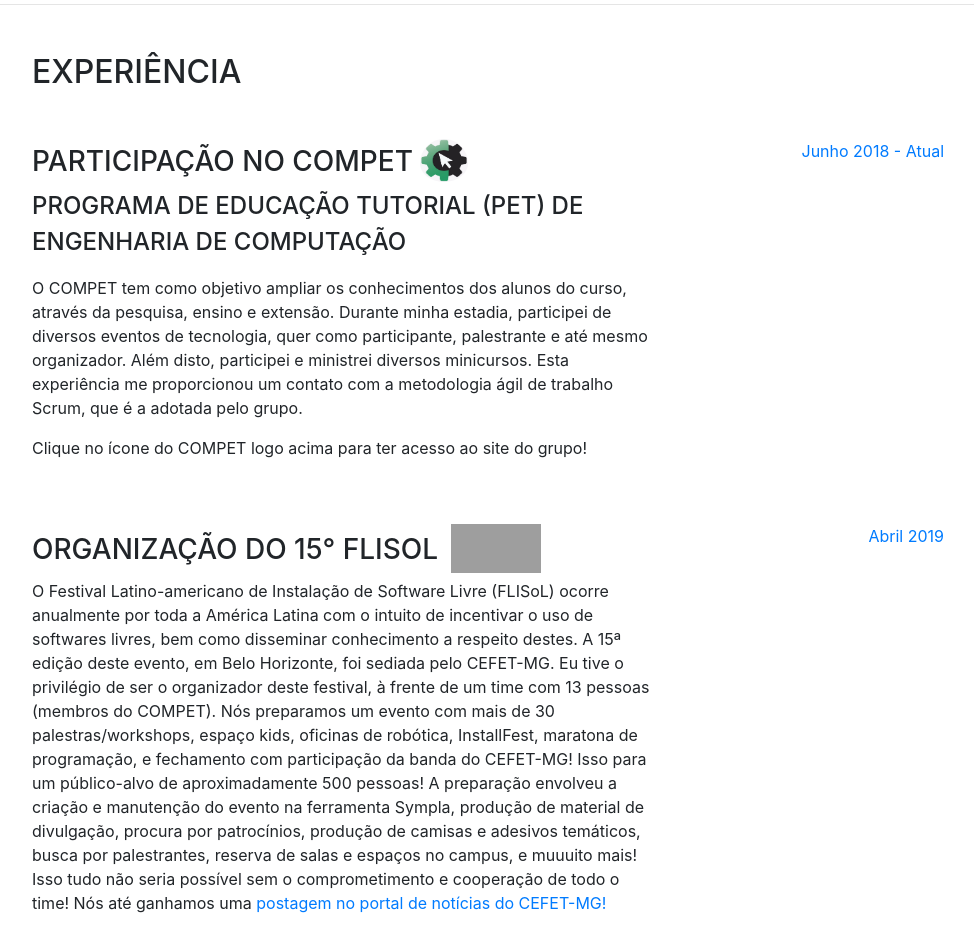
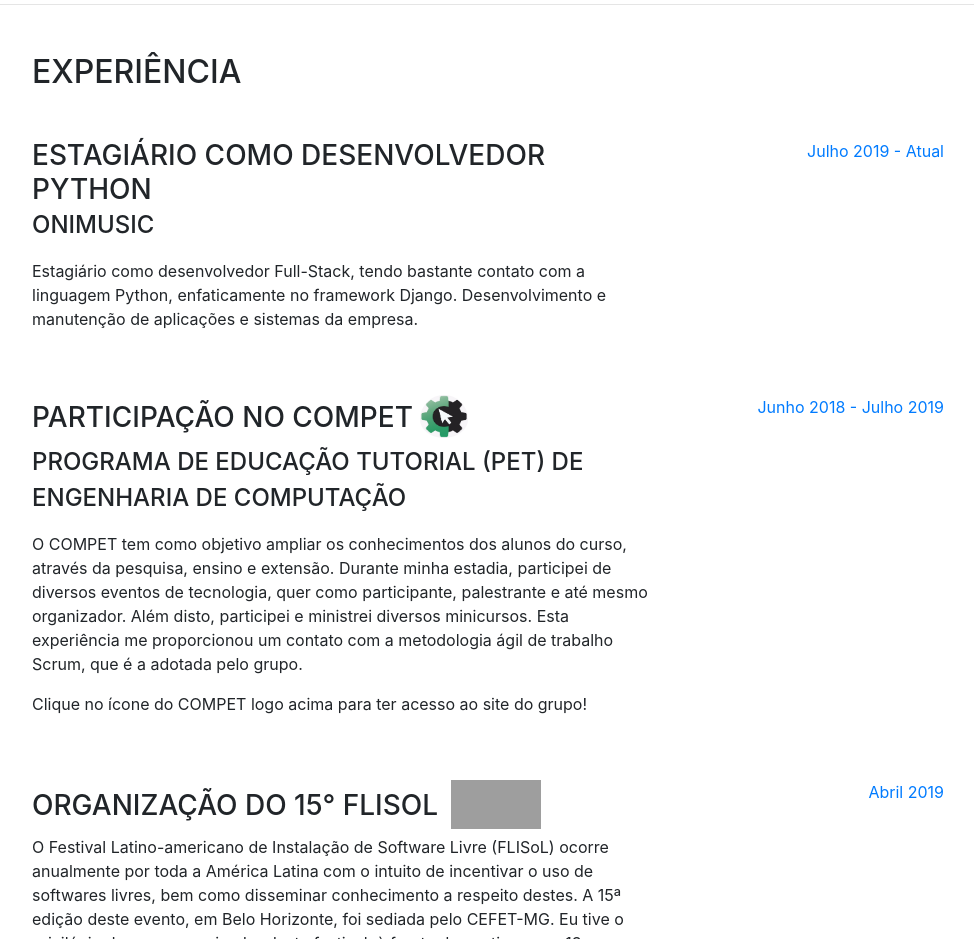
Before and after one commit to Gc04346/danielSantana, a website with bundled scripts: page index.html in a window 1280 px wide. Shown: the part 820-1759 px from the top of the page, without its empty margins (288-1262 px from the left). Built offline with nearby package versions, Linux system fonts and the light colour scheme; grey boxes are pictures that could not be loaded; a web font is replaced by a local one.

Commit message:
Atualizacao OniMusic

```diff
--- a/index.html
+++ b/index.html
@@ -108,6 +108,20 @@
 
           <div class="resume-item d-flex flex-column flex-md-row mb-5">
             <div class="resume-content mr-auto">
+              <h3 class="mb-0">Estagiário como desenvolvedor Python
+                <!--<a href="http://compet.decom.cefetmg.br"target="_blank">
+                <img src="img/compet.png" alt="compet" width="48" height="49" style="border-radius: 50%;padding-bottom: 6px">
+              </a>--></h3>
+              <div class="subheading mb-3">OniMusic</div>
+              <p>Estagiário como desenvolvedor Full-Stack, tendo bastante contato com a linguagem Python, enfaticamente no framework Django. Desenvolvimento e manutenção de aplicações e sistemas da empresa.</p>
+            </div>
+            <div class="resume-date text-md-right">
+              <span class="text-primary">Julho 2019 - Atual</span>
+            </div>
+          </div>
+
+          <div class="resume-item d-flex flex-column flex-md-row mb-5">
+            <div class="resume-content mr-auto">
               <h3 class="mb-0">Participação no COMPET
                 <a href="http://compet.decom.cefetmg.br"target="_blank">
                 <img src="img/compet.png" alt="compet" width="48" height="49" style="border-radius: 50%;padding-bottom: 6px">
@@ -117,7 +131,7 @@
               <p>Clique no ícone do COMPET logo acima para ter acesso ao site do grupo!</p>
             </div>
             <div class="resume-date text-md-right">
-              <span class="text-primary">Junho 2018 - Atual</span>
+              <span class="text-primary">Junho 2018 - Julho 2019</span>
             </div>
           </div>
 
```
